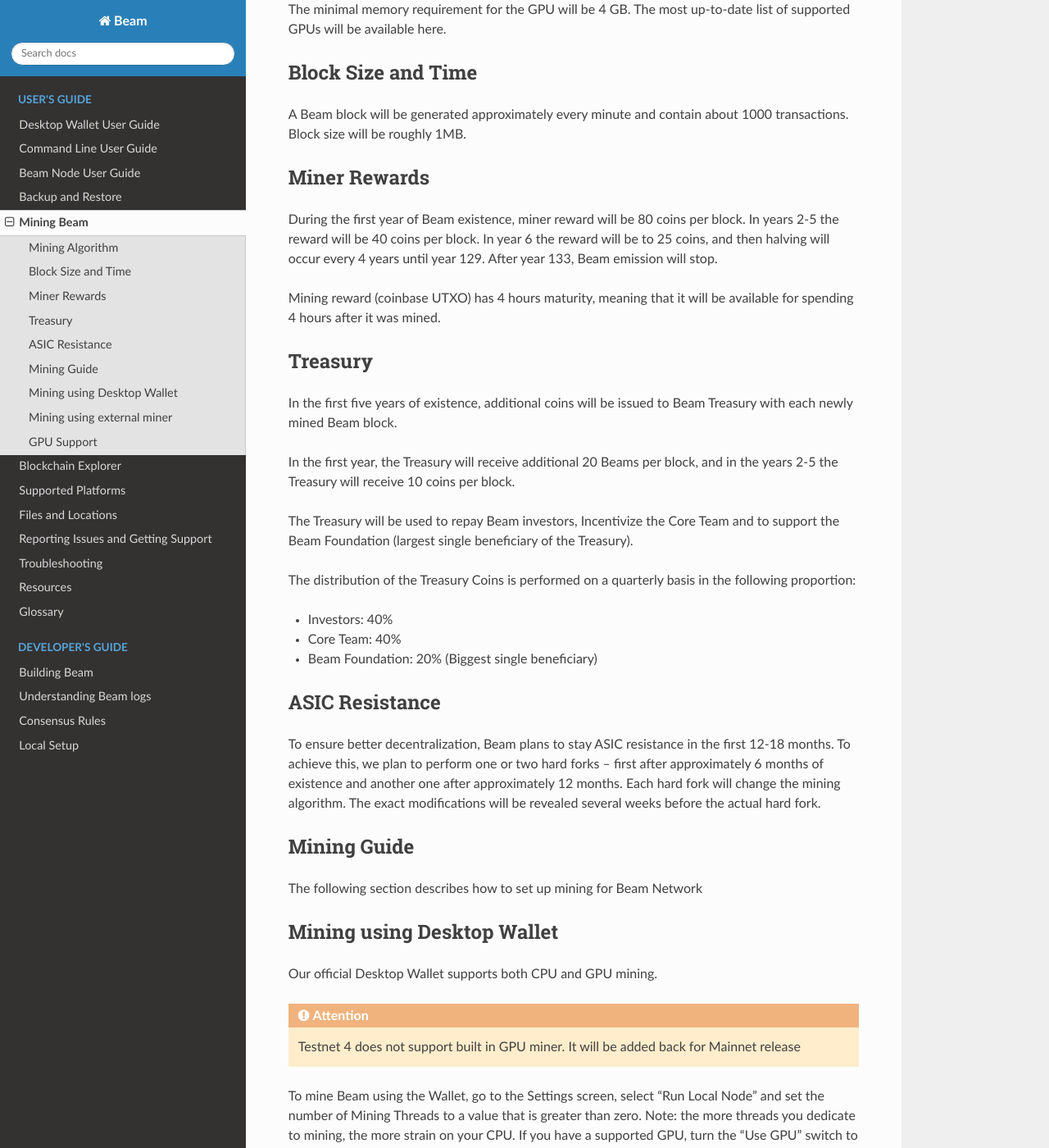
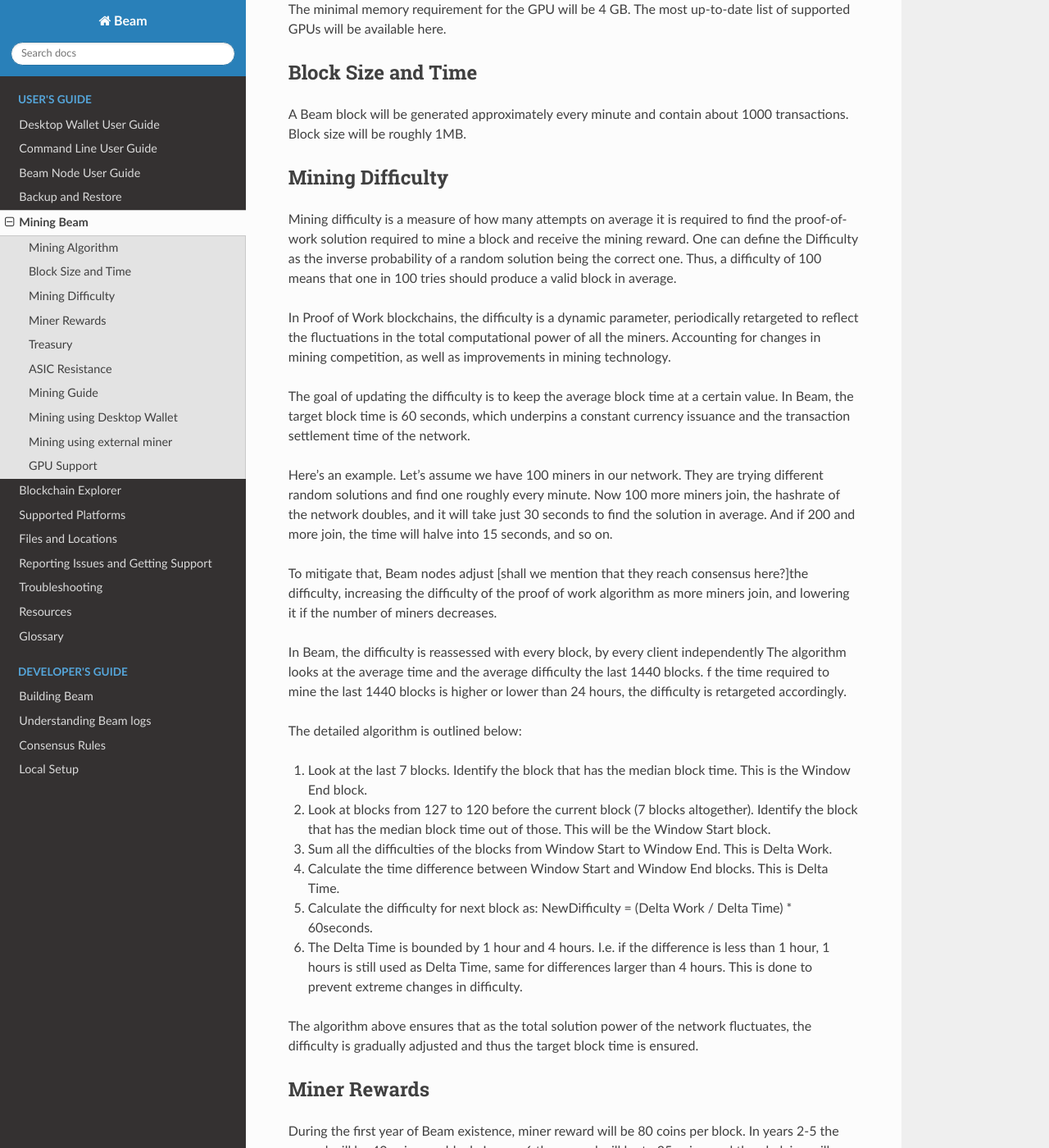
Before and after one commit to BeamMW/beam-docs, a Sphinx documentation site: the page built from source/rtd_pages/user_mining_beam.rst, in a window 1280 px wide and 1400 px high, scrolled down 802 px. Shown: the whole window at 82% size. Built offline with Sphinx 7.4.7 and the Read the Docs theme 2.0.0, drawn with Linux system fonts in a browser that asks for light colours; the version number could not be read and is left out.

Commit message:
Added mining difficulty explanation

```diff
--- a/source/rtd_pages/user_mining_beam.rst
+++ b/source/rtd_pages/user_mining_beam.rst
@@ -30,6 +30,34 @@
 -------------------
 
 A Beam block will be generated approximately every minute and contain about 1000 transactions. Block size will be roughly 1MB.
+
+Mining Difficulty
+-----------------
+
+
+Mining difficulty is a measure of how many attempts on average it is required to find the proof-of-work solution required to mine a block and receive the mining reward. One can define the Difficulty as the inverse probability of a random solution being the correct one. Thus, a difficulty of 100 means that one in 100 tries should produce a valid block in average.
+
+In Proof of Work blockchains, the difficulty is a dynamic parameter, periodically retargeted to reflect the fluctuations in the total computational power of all the miners. Accounting for changes in mining competition, as well as improvements in mining technology.
+
+The goal of updating the difficulty is to keep the average block time at a certain value. In Beam, the target block time is 60 seconds, which underpins a constant currency issuance and the transaction settlement time of the network.
+
+Here’s an example. Let’s assume we have 100 miners in our network. They are trying different random solutions and find one roughly every minute. Now 100 more miners join, the hashrate of the network doubles, and it will take just 30 seconds to find the solution in average. And if 200 and more join, the time will halve into 15 seconds, and so on.
+
+To mitigate that, Beam nodes adjust [shall we mention that they reach consensus here?]the difficulty, increasing the difficulty of the proof of work algorithm as more miners join, and lowering it if the number of miners decreases.
+
+In Beam, the difficulty is reassessed with every block, by every client independently The algorithm looks at the average time and the average difficulty the last 1440 blocks. f the time required to mine the last 1440 blocks is higher or lower than 24 hours, the difficulty is retargeted accordingly.
+
+
+The detailed algorithm is outlined below:
+
+1. Look at the last 7 blocks. Identify the block that has the median block time. This is the Window End block.
+2. Look at blocks from 127 to 120 before the current block (7 blocks altogether). Identify the block that has the median block time out of those. This will be the Window Start block.
+3. Sum all the difficulties of the blocks from Window Start to Window End. This is Delta Work.
+4. Calculate the time difference between Window Start and Window End blocks. This is Delta Time.
+5. Calculate the difficulty for next block as: NewDifficulty = (Delta Work / Delta Time) * 60seconds.
+6. The Delta Time is bounded by 1 hour and 4 hours. I.e. if the difference is less than 1 hour, 1 hours is still used as Delta Time, same for differences larger than 4 hours. This is done to prevent extreme changes in difficulty.
+
+The algorithm above ensures that as the total solution power of the network fluctuates, the difficulty is gradually adjusted and thus the target block time is ensured.
 
 Miner Rewards
 -------------
```
